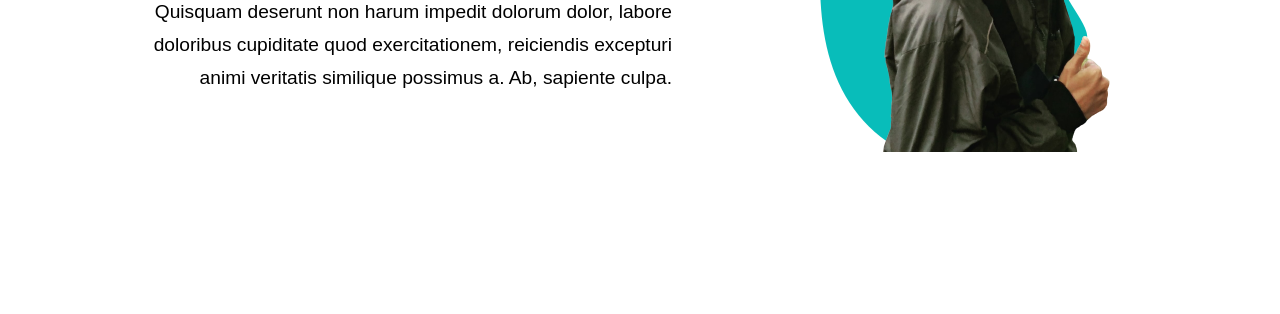
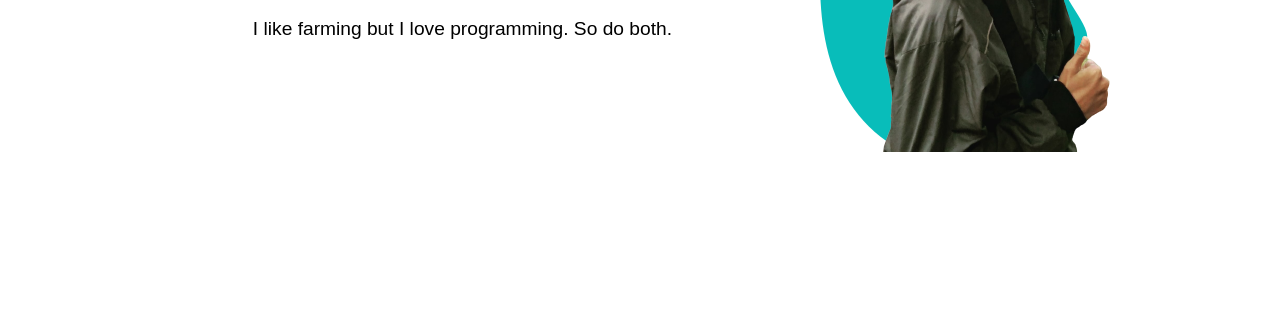
Before and after one commit to Yunz-DN77/portfolio-pub, a plain HTML site: page index.html in a window 1280 px wide. Shown: the part 486-800 px from the top of the page. Drawn offline with Linux system fonts and the light colour scheme.

Commit message:
mengubah deskripsi hero

```diff
--- a/index.html
+++ b/index.html
@@ -33,7 +33,7 @@
         <div class="text">
             <h1>Hi everyone! <span>I'm Nurfian Qodar</span></h1>
             <h2>Web Developer and Farmer ><</h2>
-            <p>Lorem ipsum dolor, sit amet consectetur adipisicing elit. Quisquam deserunt non harum impedit dolorum dolor, labore doloribus cupiditate quod exercitationem, reiciendis excepturi animi veritatis similique possimus a. Ab, sapiente culpa.</p>
+            <p>I like farming but I love programming. So do both.</p>
         </div>
 
         <div class="photo">
```
